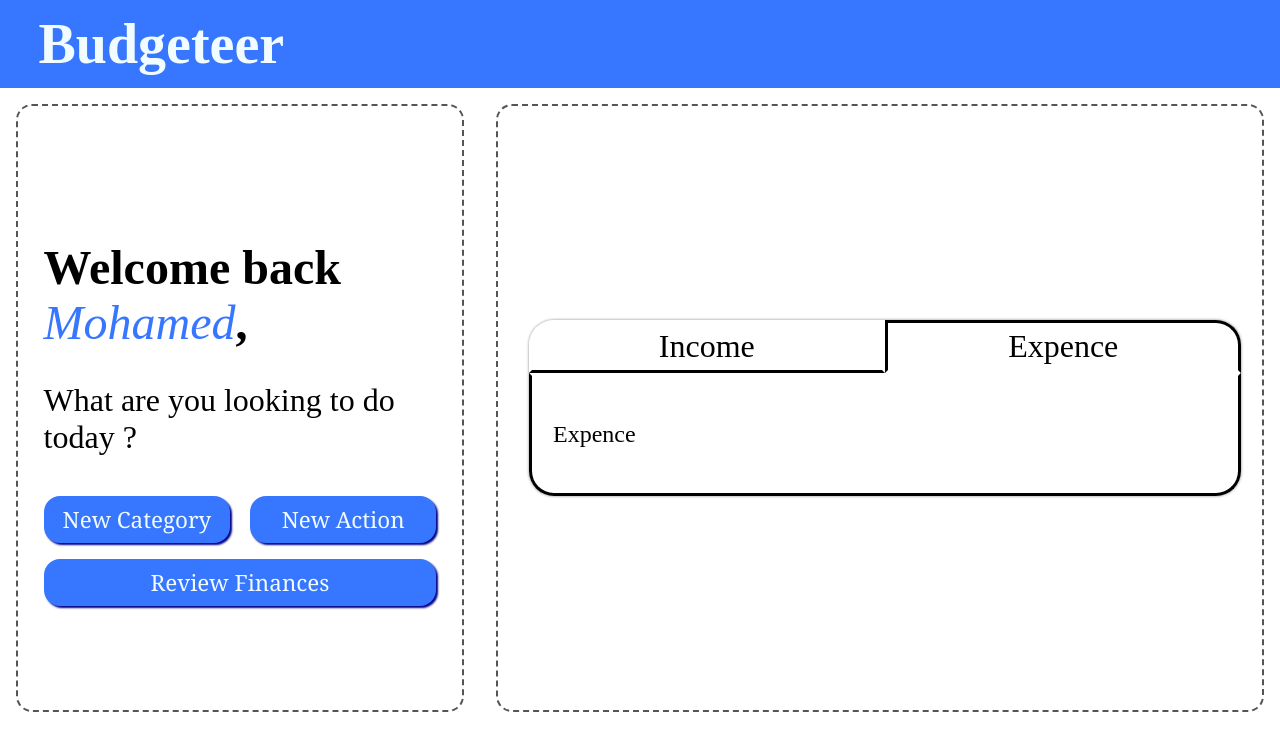
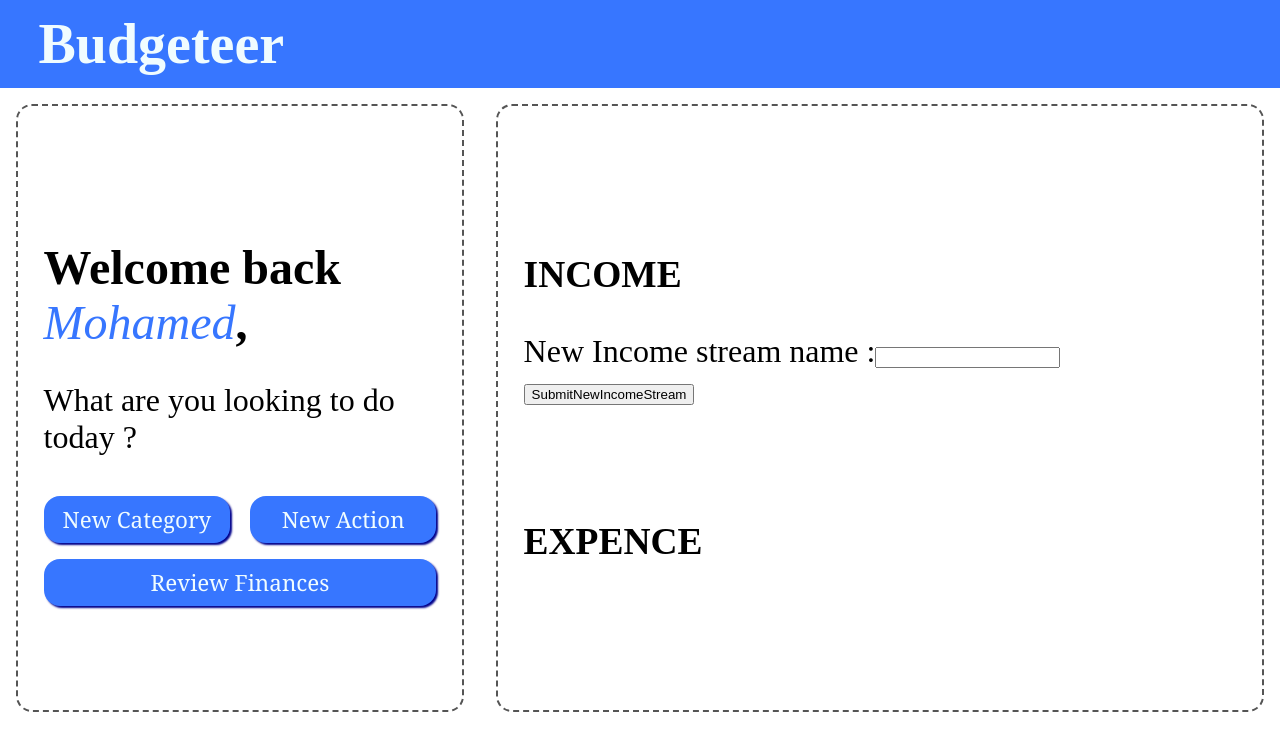
Before and after one commit to MomedAmine/Budgeteer, a React (Vite) app in the folder Budgeteer/: page / in a window 1280 px wide. Shown: the top 750 px of the page. Built offline with nearby package versions, Linux system fonts and the light colour scheme.

Commit message:
New Add Category dynamic

```diff
--- a/Budgeteer/src/assets/AddCategory.jsx
+++ b/Budgeteer/src/assets/AddCategory.jsx
@@ -3,47 +3,25 @@ import AddExpenceCategory from "./AddExpenceCategory";
 import AddIncomeCategory from "./AddIncomeCategory";
 
 function AddCategory(props) {
-  const [InOut, setInOut] = useState(false);
-  const changeInOut = () => {
-    setInOut(!InOut);
+  const [InOut, setInOut] = useState(true);
+  const changeInOut = (bool) => {
+    setInOut(bool);
   };
   return (
     <div id="addCategoryContainer">
-      <div id="InOutDiv">
-        <div id="InOutlabels" onClick={changeInOut}>
-          <label
-            style={{
-              borderStyle: "solid",
-              /*InOut ? "solid solid none solid" : "none"*/
-              borderRadius: "25px 0px 0px 0px",
-              borderColor: InOut
-                ? "black black transparent black"
-                : "transparent transparent black transparent",
-            }}
-          >
-            Income
-          </label>
-          <input
-            type="checkbox"
-            name="InOutCheckBox"
-            id="InOutCheckBox"
-            checked={InOut}
-          />
-          <label
-            style={{
-              borderStyle: "solid",
-              borderRadius: " 0px 25px 0px 0px",
-              borderColor: !InOut
-                ? "black black transparent black"
-                : "transparent transparent black transparent",
-            }}
-          >
-            Expence
-          </label>
+      <div id ="AddIncomeDiv" className="AddCategoryDiv">
+        <div id="AddIncomeHead" className="AddCategoryHead" onClick={()=>changeInOut(true)}>
+          <h3> INCOME </h3>
         </div>
-        <div id="addCategoryFormDiv">
-          {InOut ? <AddIncomeCategory /> : <AddExpenceCategory />}
+        <div id="AddIncomeForm" style={{transition:"0.3s",overflow :InOut?"":"hidden",width:"100%",height : InOut?"150px":"0px",}}>
+          <AddIncomeCategory/>
         </div>
+      </div>
+      <div id ="AddExpenseDiv" className="AddCategoryDiv">
+        <div id="AddExpenceHead" className="AddCategoryHead" onClick={()=>changeInOut(false)}>
+          <h3> EXPENCE </h3>
+        </div>
+        <div id="AddIncomeForm" style={{transition:"0.3s",height:"50px",width:"50px",backgroundColor:"#222",height : InOut?"0px":"150px",}}></div>
       </div>
     </div>
   );
--- a/Budgeteer/src/index.css
+++ b/Budgeteer/src/index.css
@@ -13,6 +13,11 @@ body {
   /* background-color: var(--Secondary-Color); */
   /* background-color: aqua; */
 }
+html {
+  min-height: 100%;
+  min-width: 100%;
+}
+/* Header CSS */
 #Header {
   display: flex;
   align-items: center;
@@ -21,7 +26,6 @@ body {
   margin: 0 0;
   padding: 0 3vw;
 }
-
 #Header h1 {
   display: block;
   color: var(--Secondary-Color);
@@ -29,6 +33,7 @@ body {
   font-size: 7vh;
 }
 
+/* Welcome container CSS */
 #welcomeContainer {
   display: flex;
   flex-direction: column;
@@ -81,10 +86,10 @@ body {
   box-shadow: 2px 2px 5px darkblue;
   cursor: pointer;
 }
+
+/* Action Container */
 #actionContainer {
-  /* background-color: aqua; */
   display: flex;
-  /* flex-wrap: wrap; */
   min-height: 80vh;
 }
 #actionDiv {
@@ -100,11 +105,12 @@ body {
   border-radius: 1rem;
   padding: 2%;
 }
-html {
-  min-height: 100%;
-  min-width: 100%;
+
+  /* Add Category action */
+#addCategoryContainer {
+    width: 100%;
 }
-#InOutDiv {
+/* #InOutDiv {
   user-select: none;
   width: 100%;
   margin: 5px;
@@ -112,35 +118,13 @@ html {
   transition: 0.1s ease;
   box-shadow: 0px 0px 3px gray;
 }
-#addCategoryFormDiv {
-  width: 100%;
-  height: auto;
-  margin: 0px;
-  padding: 3%;
-  border-radius: 0px 0px 25px 25px;
-  border-width: 3px;
-  border-color: transparent black black black;
-  border-style: solid;
-  font-size: 1.5rem;
-  /* margin-top: -px; */
-}
-#newIncomeInputDiv {
-  display: flex;
-}
-#newIncomeNameInput {
-  flex: 1;
-  margin-left: 5px;
-  border: none;
-  box-shadow: 0px 0px 3px gray;
-}
-
 #InOutlabels {
   user-select: none;
   display: flex;
   justify-content: space-between;
   margin: 0px;
 }
-/* #InOutlabels:hover, */
+
 #InOutlabels *:hover {
   cursor: pointer;
   background-color: #eee;
@@ -155,11 +139,31 @@ html {
   background-color: #fff;
   transition: 0.3s ease-in-out;
 }
-#addCategoryContainer {
+
+
+#addCategoryFormDiv {
   width: 100%;
+  height: auto;
+  margin: 0px;
+  padding: 3%;
+  border-radius: 0px 0px 25px 25px;
+  border-width: 3px;
+  border-color: transparent black black black;
+  border-style: solid;
+  font-size: 1.5rem;
 }
+#newIncomeInputDiv {
+  display: flex;
+}
+#newIncomeNameInput {
+  flex: 1;
+  margin-left: 5px;
+  border: none;
+  box-shadow: 0px 0px 3px gray;
+} */
 
-@media screen and (max-width: 750px) {
+
+@media screen and (max-width: 800px) {
   #actionContainer {
     flex-direction: column;
     align-items: center;
@@ -169,4 +173,7 @@ html {
     justify-content: center;
     text-align: center;
   }
+  #Header {
+    justify-content: center;
+  }
 }
```
